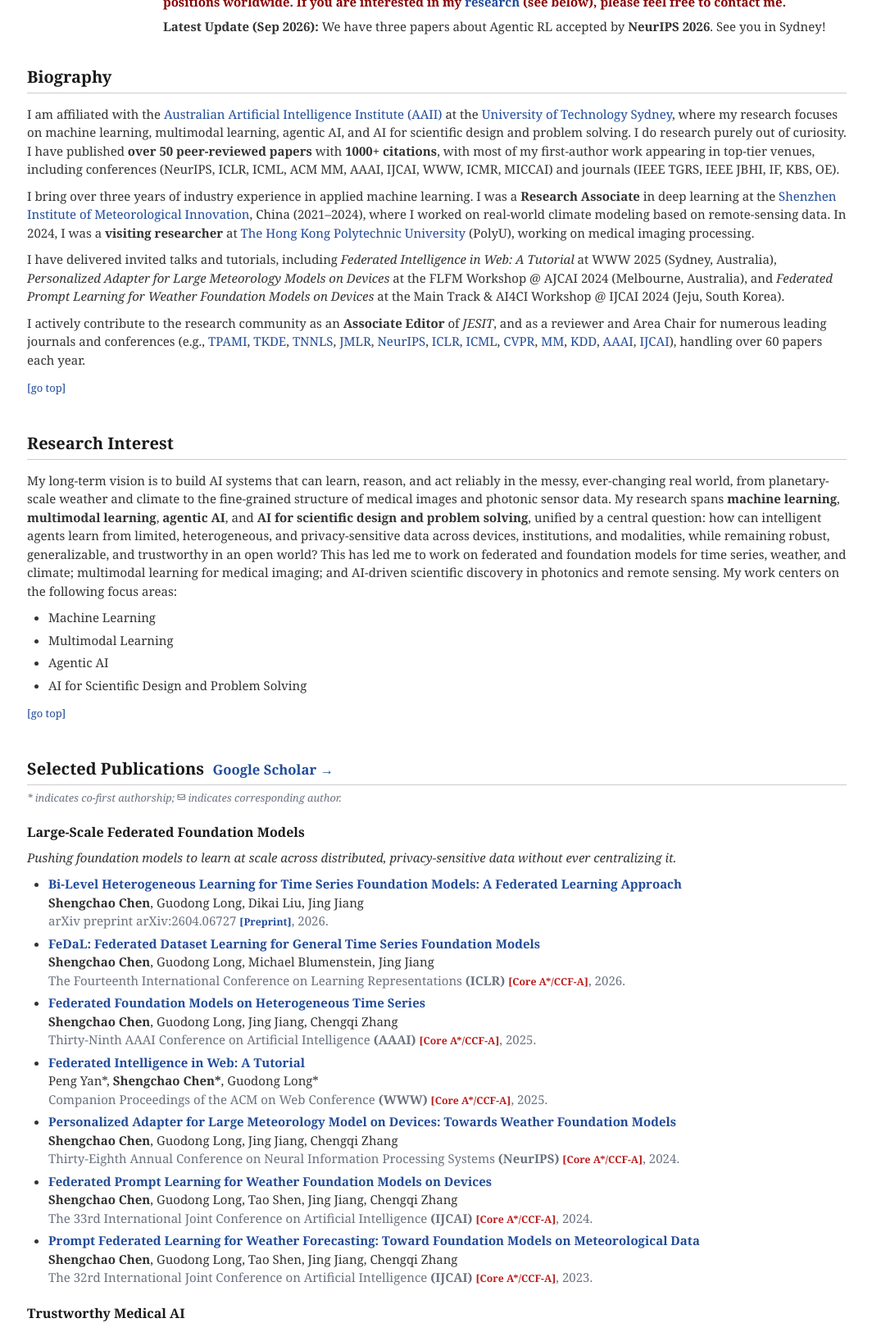
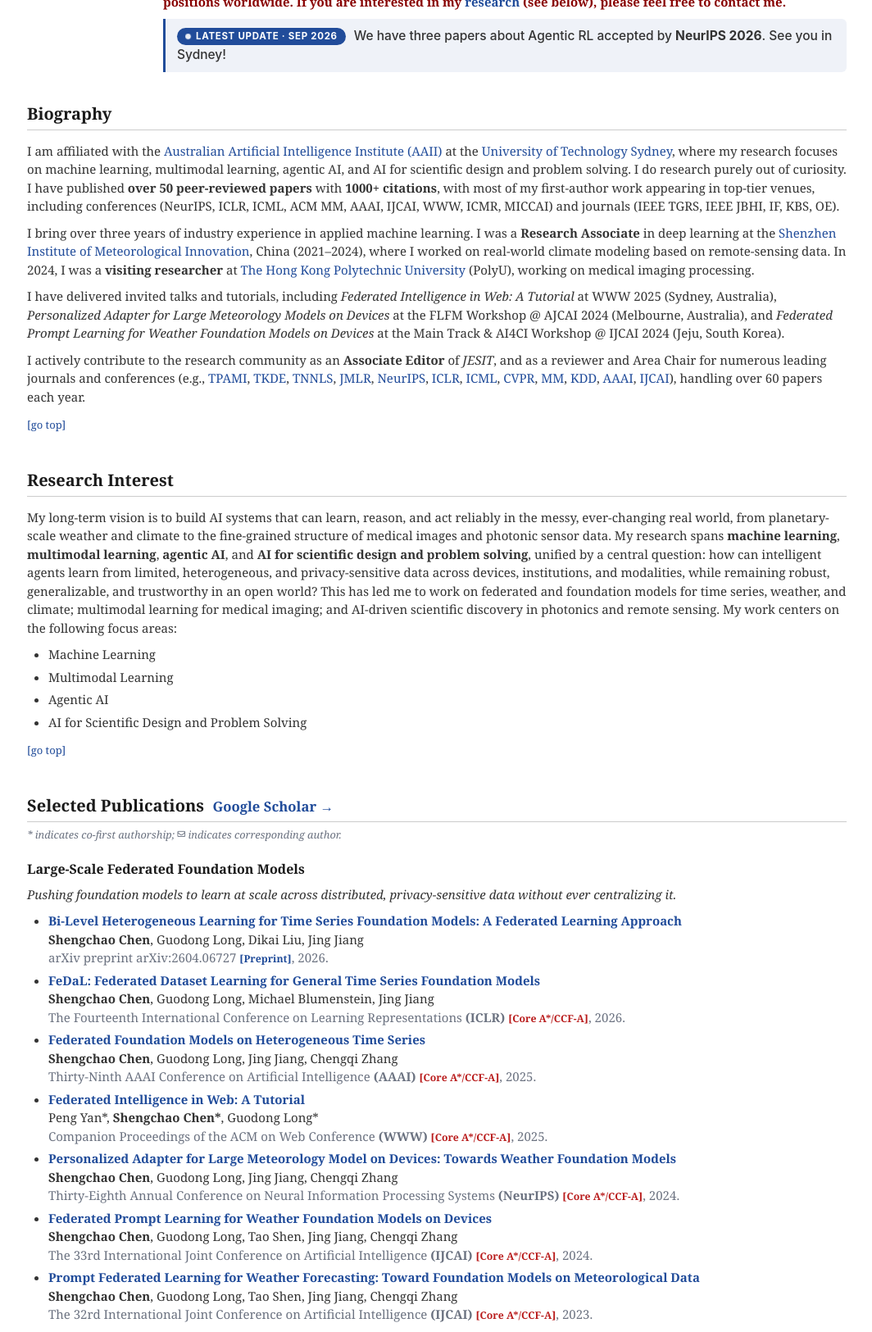
Before and after one commit to shengchaochen82/shengchaochen82.github.io, a Jekyll site: the page built from index.md, in a window 1280 px wide, cut to the strip 238-1863 px from the top of the page. Shown: the whole strip at 82% size, without its empty margins (107-1171 px from the left). Built offline with Jekyll 4.4.1, drawn with Linux system fonts in a browser that asks for light colours.

Commit message:
Style: make Latest Update a highlighted callout with pulsing badge
Co-Authored-By: Claude Sonnet 5 <noreply@anthropic.com>

```diff
--- a/_layouts/classic.html
+++ b/_layouts/classic.html
@@ -267,7 +267,7 @@
           <p>Email: <a href="mailto:{{ email_clean }}">{{ email_clean }}</a></p>
           <p class="classic-seeking">I welcome research collaborations, and I am actively seeking tenure-track faculty and Research Fellow positions worldwide. If you are interested in my <a href="#publications">research</a> (see below), please feel free to contact me.</p>
           {% if site.data.latest_update.text != blank %}
-          <p class="classic-latest"><strong>Latest Update{% if site.data.latest_update.date != blank %} ({{ site.data.latest_update.date }}){% endif %}:</strong> {{ site.data.latest_update.text }}</p>
+          <p class="classic-latest"><span class="classic-latest-badge"><span class="classic-latest-dot"></span>Latest Update{% if site.data.latest_update.date != blank %} · {{ site.data.latest_update.date }}{% endif %}</span><span class="classic-latest-text">{{ site.data.latest_update.text }}</span></p>
           {% endif %}
         </div>
       </div>
--- a/assets/css/classic.css
+++ b/assets/css/classic.css
@@ -89,8 +89,76 @@ body {
   margin-top: 10px !important;
 }
 
-.classic-latest {
-  margin-top: 8px !important;
+.classic-info p.classic-latest {
+  width: fit-content;
+  max-width: 100%;
+  margin: 10px 0 4px;
+  padding: 9px 14px;
+  border-left: 3px solid var(--classic-link);
+  border-radius: 0 6px 6px 0;
+  background: rgba(33, 76, 154, 0.07);
+  font-family: -apple-system, BlinkMacSystemFont, "Segoe UI", Roboto, Helvetica, Arial, sans-serif;
+  font-size: 15.5px;
+  font-weight: 500;
+  line-height: 1.5;
+}
+
+.classic-latest-badge {
+  display: inline-flex;
+  align-items: center;
+  gap: 6px;
+  margin-right: 10px;
+  padding: 2px 10px;
+  border-radius: 999px;
+  background: var(--classic-link);
+  color: #ffffff;
+  font-size: 11.5px;
+  font-weight: 700;
+  letter-spacing: 0.06em;
+  text-transform: uppercase;
+  vertical-align: 1px;
+  white-space: nowrap;
+}
+
+.classic-latest-dot {
+  width: 7px;
+  height: 7px;
+  border-radius: 50%;
+  background: currentColor;
+}
+
+.classic-latest-text strong {
+  font-weight: 700;
+}
+
+@keyframes classic-latest-in {
+  from { opacity: 0; transform: translateY(-6px); }
+  to   { opacity: 1; transform: none; }
+}
+
+@keyframes classic-latest-pulse {
+  0%, 100% { opacity: 1; transform: scale(1); }
+  50%      { opacity: 0.3; transform: scale(0.7); }
+}
+
+@media (prefers-reduced-motion: no-preference) {
+  .classic-info p.classic-latest {
+    animation: classic-latest-in 0.7s ease-out both;
+  }
+
+  .classic-latest-dot {
+    animation: classic-latest-pulse 1.6s ease-in-out infinite;
+  }
+}
+
+@media (prefers-color-scheme: dark) {
+  .classic-info p.classic-latest {
+    background: rgba(127, 178, 255, 0.12);
+  }
+
+  .classic-latest-badge {
+    color: #14171c;
+  }
 }
 
 .classic-name-link {
```
